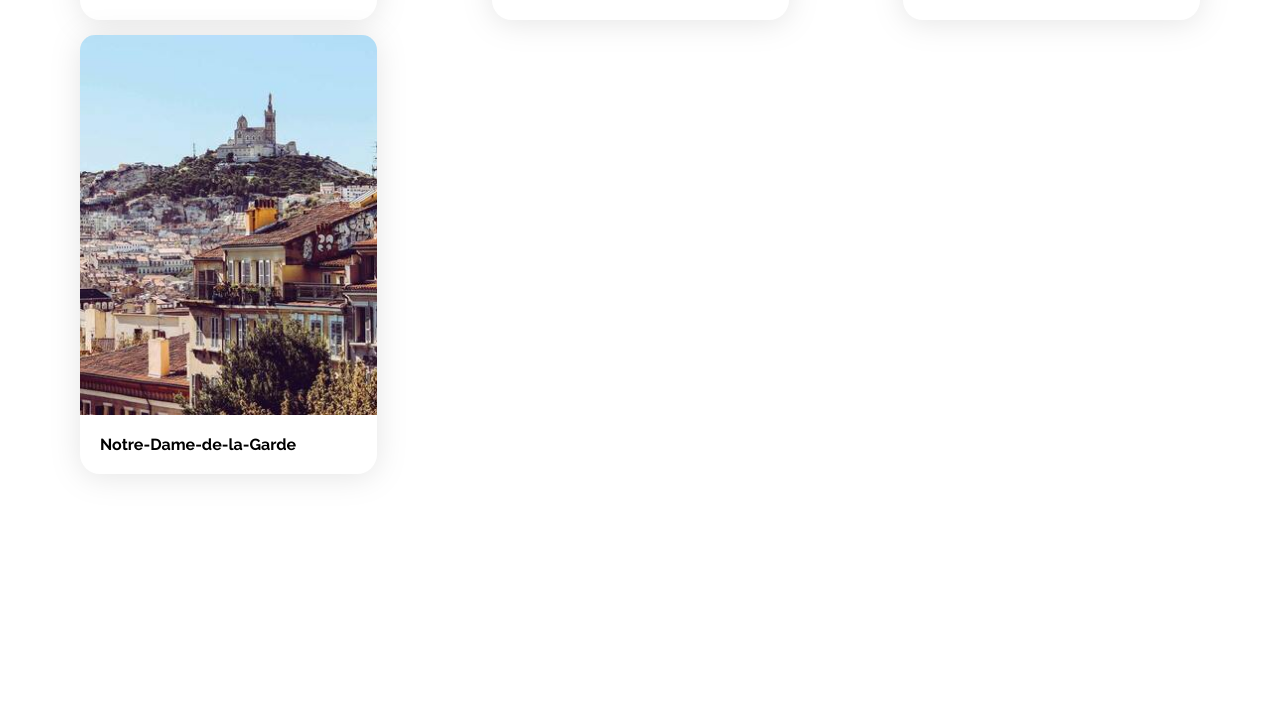
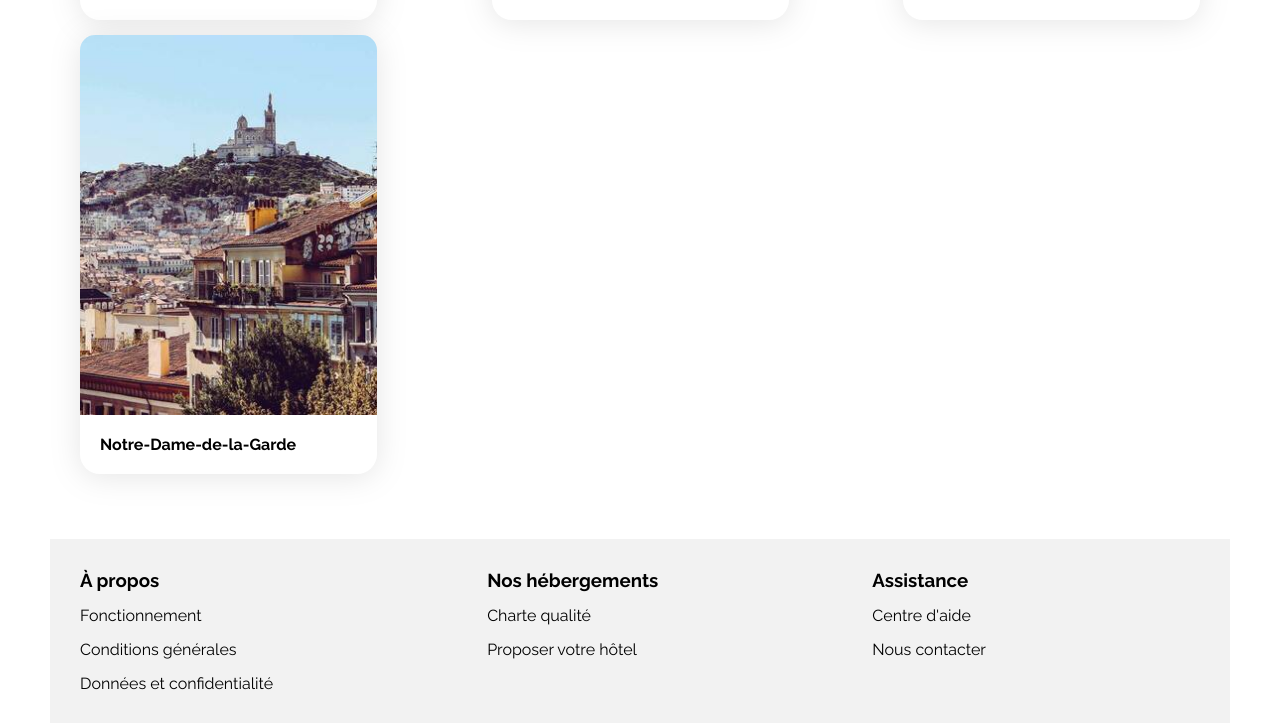
Before and after one commit to h-khribich/P3, a plain HTML site: page index.html in a window 1280 px wide. Shown: the part 1860-2583 px from the top of the page. Before the commit the page ends 2399 px from the top, so only its background shows below. Drawn offline with Linux system fonts and the light colour scheme.

Commit message:
Footer added

```diff
--- a/css/style.css
+++ b/css/style.css
@@ -416,6 +416,28 @@ a {
   flex-grow: 1;
 }
 
+/****** Footer ***********/
+
+footer {
+  display: flex;
+  justify-content: space-between;
+  flex-wrap: wrap;
+  background-color: var(--main-bg-color);
+  padding: 30px;
+  row-gap: 50px;
+}
+
+.footer-list {
+  display: flex;
+  flex-direction: column;
+  gap: 15px;
+  flex-grow: 1;
+}
+
+.footer-list h3 {
+  margin: 0;
+}
+
 /* Le code ci-dessous correspond à la version responsive uniquement */
 
 /****** Media queries ***********/
--- a/index.html
+++ b/index.html
@@ -253,7 +253,24 @@
                 </div>
             </section>
         </main>
-        <footer></footer>
+        <footer>
+            <div class="footer-list">
+                <h3>À propos</h3>
+                <a href="#">Fonctionnement</a>
+                <a href="#">Conditions générales</a>
+                <a href="#">Données et confidentialité</a>
+            </div>
+            <div class="footer-list">
+                <h3>Nos hébergements</h3>
+                <a href="#">Charte qualité</a>
+                <a href="#">Proposer votre hôtel</a>
+            </div>
+            <div class="footer-list">
+                <h3>Assistance</h3>
+                <a href="#">Centre d'aide</a>
+                <a href="#">Nous contacter</a>
+            </div>
+        </footer>
     </div>
 </body>
 
```
